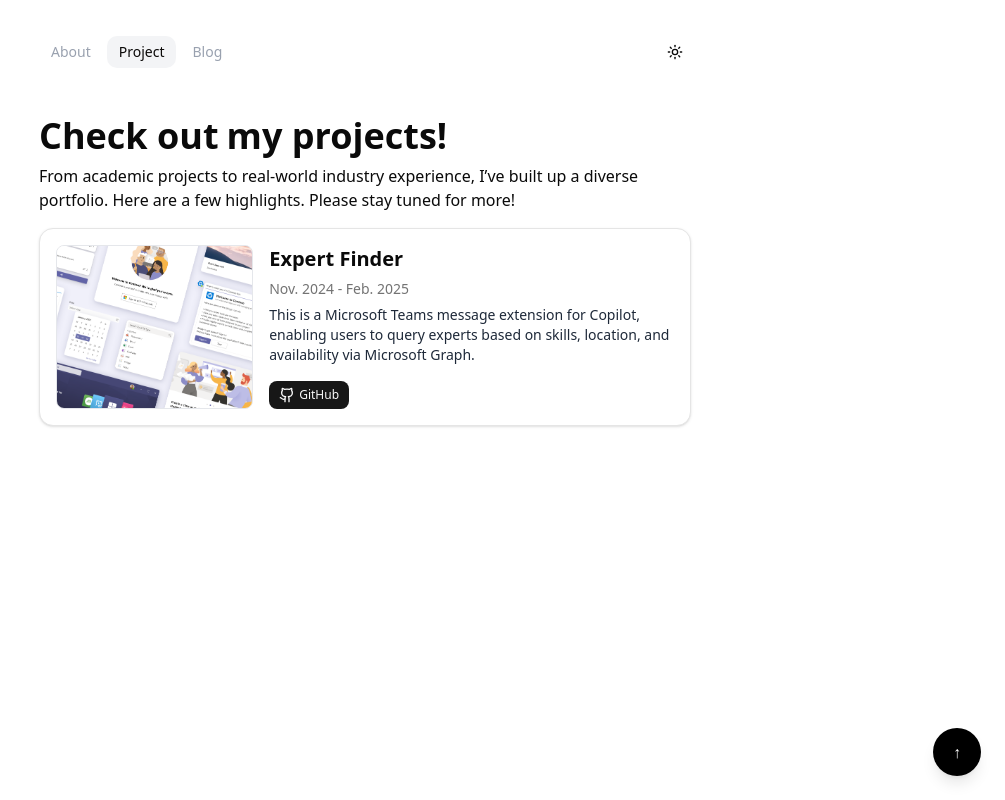
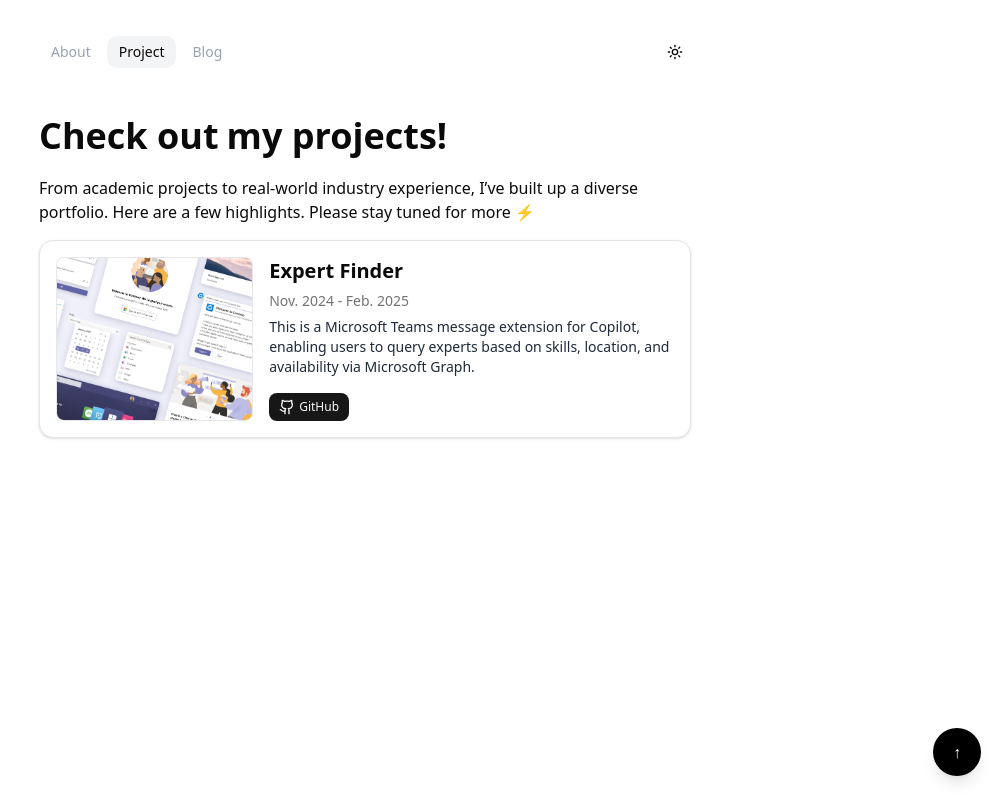
Before and after one commit to yuting1008/portfolio, a Next.js app: page /project in a window 1280 px wide. Shown: the whole page, without its empty margins (275-1280 px from the left). Built offline with nearby package versions, Linux system fonts and the light colour scheme.

Commit message:
fix: edit gap and content

```diff
--- a/app/project/page.tsx
+++ b/app/project/page.tsx
@@ -26,6 +26,7 @@ export default function Page() {
       <nav className="mx-auto flex flex-col max-w-[700px] items-start justify-between gap-3 px-4 py-3 md:px-6">
         <section className="flex flex-col gap-4 w-full">
           <FadeIn delay={1}>
+            <section className="flex flex-col gap-3 w-full">
               <h1 className="text-4xl font-bold mb-2 break-words w-full">
                 Check out
                 <br className="block sm:hidden" />
@@ -35,8 +36,9 @@ export default function Page() {
               <div>
                 From academic projects to real-world industry experience, I’ve
                 built up a diverse portfolio. Here are a few highlights. Please
-              stay tuned for more!
+                stay tuned for more ⚡️
               </div>
+            </section>
           </FadeIn>
 
           <FadeIn delay={1.25}>
```
Lines whose indentation alone changed are shown as unchanged.
